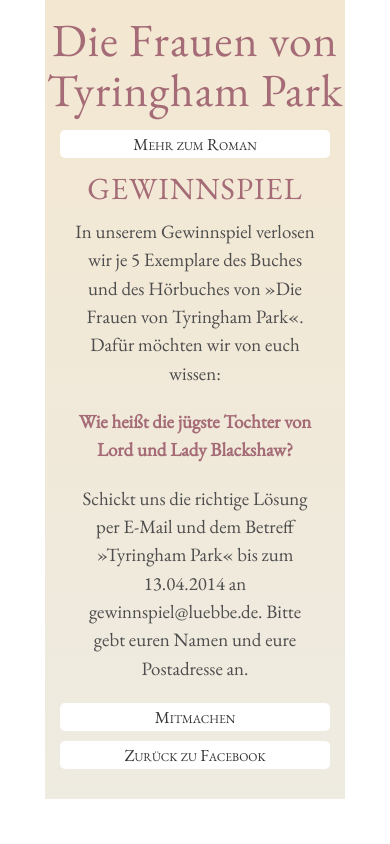
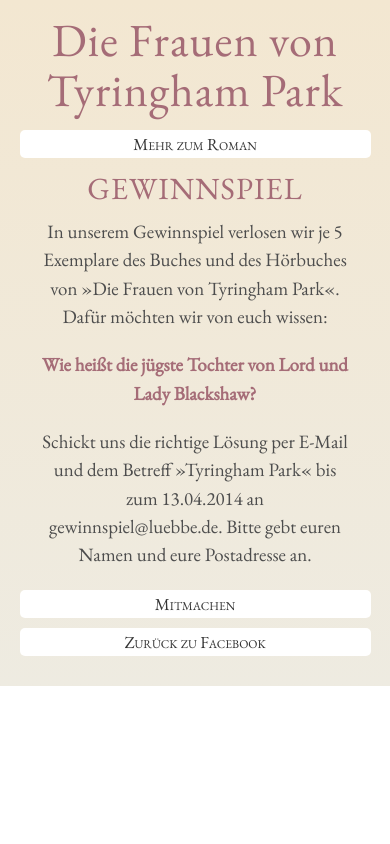
Before and after one commit to norsin/tyringham, a PHP site: page / in a window 390 px wide. Run offline with PHP 8.4, Linux system fonts and the light colour scheme.

Commit message:
fix on skeleton library to make container 100% at lowest resolutions (to avoid margins left and right)

```diff
--- a/stylesheets/skeleton.css
+++ b/stylesheets/skeleton.css
@@ -135,7 +135,7 @@
     /* Note: Design for a width of 320px */
 
     @media only screen and (max-width: 767px) {
-        .container { width: 300px; }
+        .container { width: 100%; }
         .container .columns,
         .container .column { margin: 0; }
 
@@ -157,7 +157,7 @@
         .container .fifteen.columns,
         .container .sixteen.columns,
         .container .one-third.column,
-        .container .two-thirds.column  { width: 300px; }
+        .container .two-thirds.column  { width: 100%; }
 
         /* Offsets */
         .container .offset-by-one,
```
